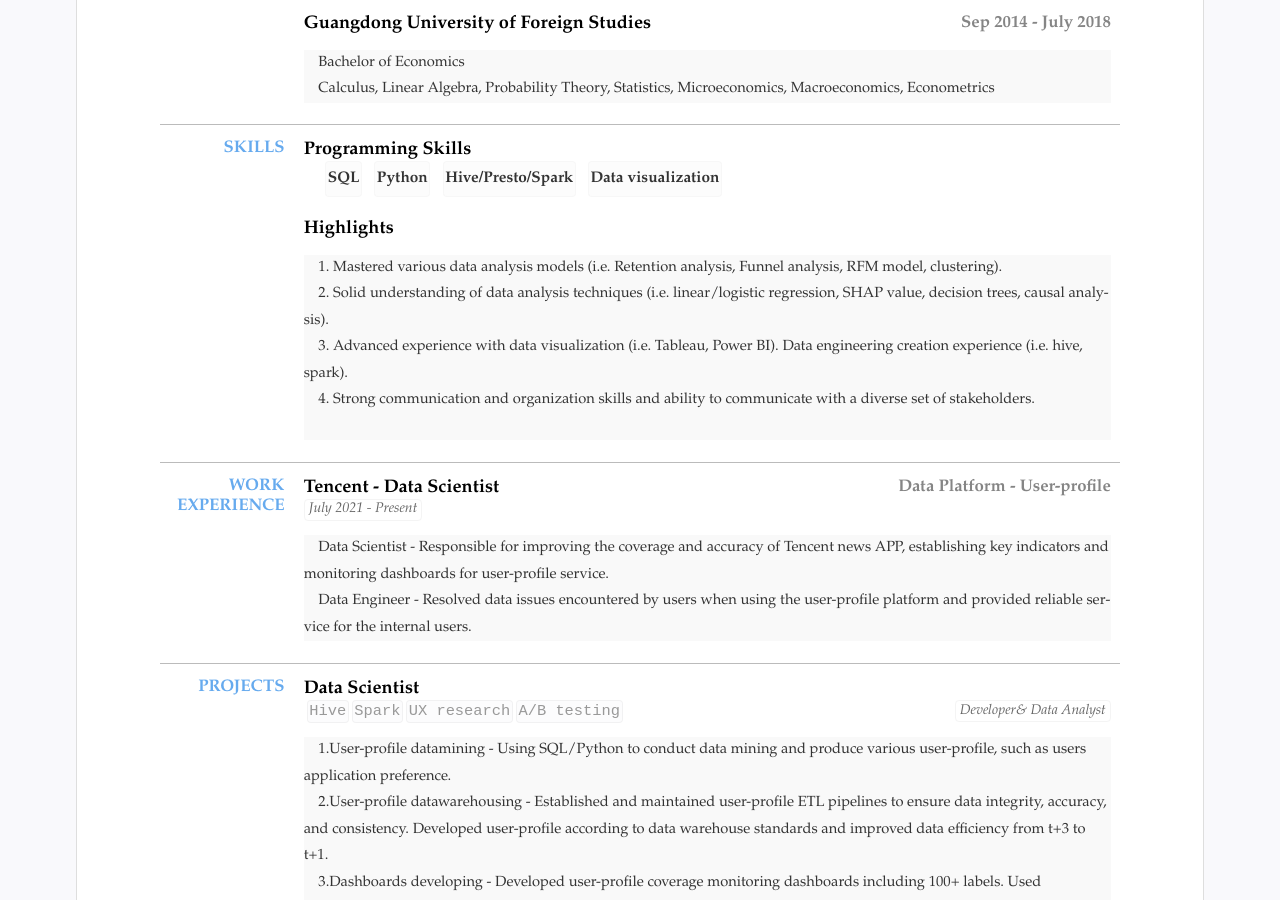
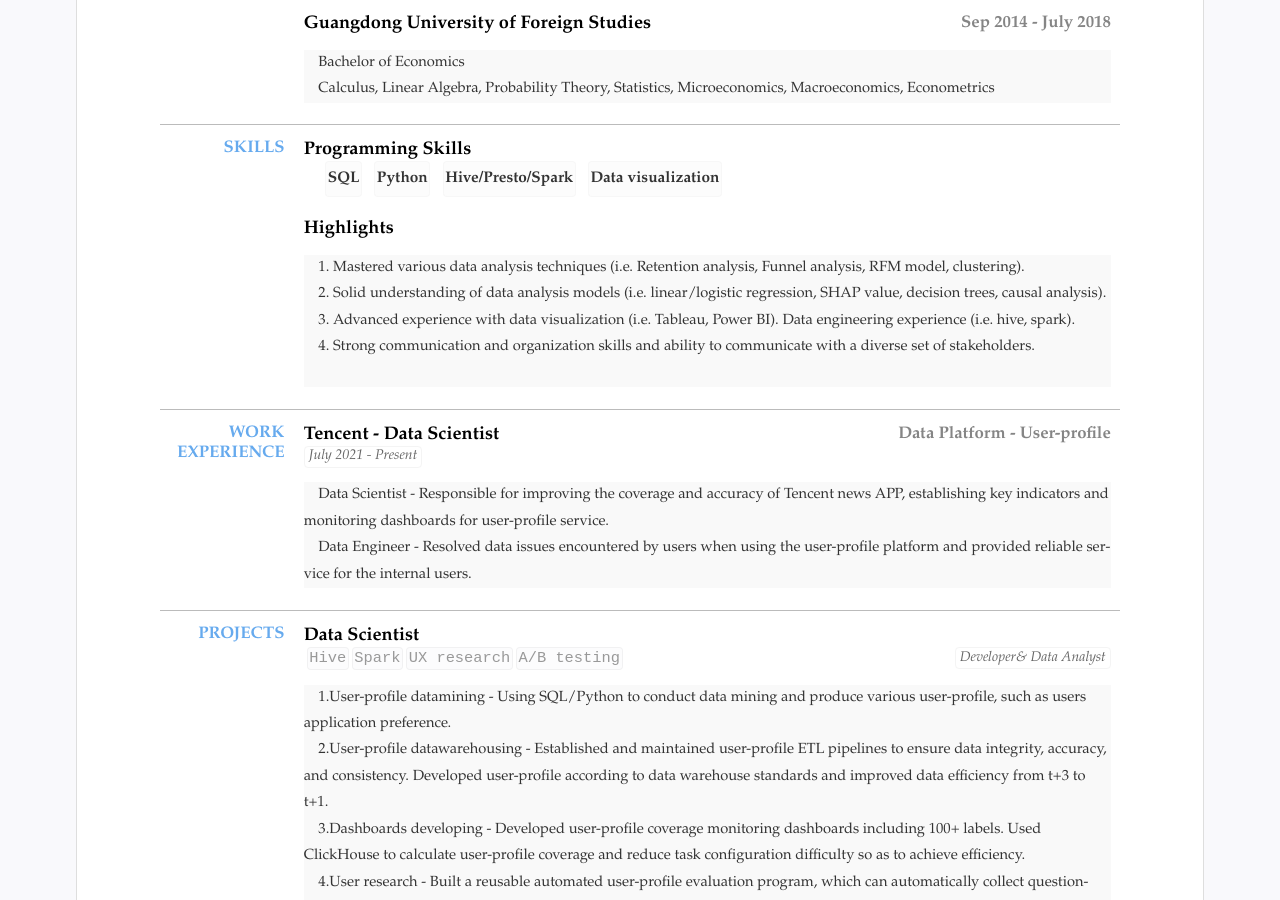
Before and after one commit to hazelyang518/eng_cv, a Jekyll site: the page built from index.html, in a window 1280 px wide and 900 px high, scrolled down 308 px. Built offline with Jekyll 4.4.1, drawn with Linux system fonts in a browser that asks for light colours.

Commit message:
Update resume.yml

```diff
--- a/_data/resume.yml
+++ b/_data/resume.yml
@@ -69,9 +69,9 @@ main: #简历主要内容，
   #            5. 工作认真负责、勇于担当、沟通和团队协作能力强；能力综合，有独立管理和运营项目的经验
   #   - Data visualization
   - title: Highlights
-    detail: &nbsp 1. Mastered various data analysis models (i.e. Retention analysis, Funnel analysis, RFM model, clustering). <br>  &nbsp &nbsp
-             2. Solid understanding of data analysis techniques (i.e. linear/logistic regression, SHAP value, decision trees, causal analysis). <br>  &nbsp &nbsp
-             3. Advanced experience with data visualization (i.e. Tableau, Power BI). Data engineering creation experience (i.e. hive, spark).   <br>  &nbsp &nbsp
+    detail: &nbsp 1. Mastered various data analysis techniques (i.e. Retention analysis, Funnel analysis, RFM model, clustering). <br>  &nbsp &nbsp
+             2. Solid understanding of data analysis models (i.e. linear/logistic regression, SHAP value, decision trees, causal analysis). <br>  &nbsp &nbsp
+             3. Advanced experience with data visualization (i.e. Tableau, Power BI). Data engineering experience (i.e. hive, spark).   <br>  &nbsp &nbsp
              4. Strong communication and organization skills and ability to communicate with a diverse set of stakeholders. <br>  &nbsp &nbsp
 
              # 1. Proven experience as a Data Analyst, improving products and extracting insights from user-profile. <br>  &nbsp &nbsp
```
